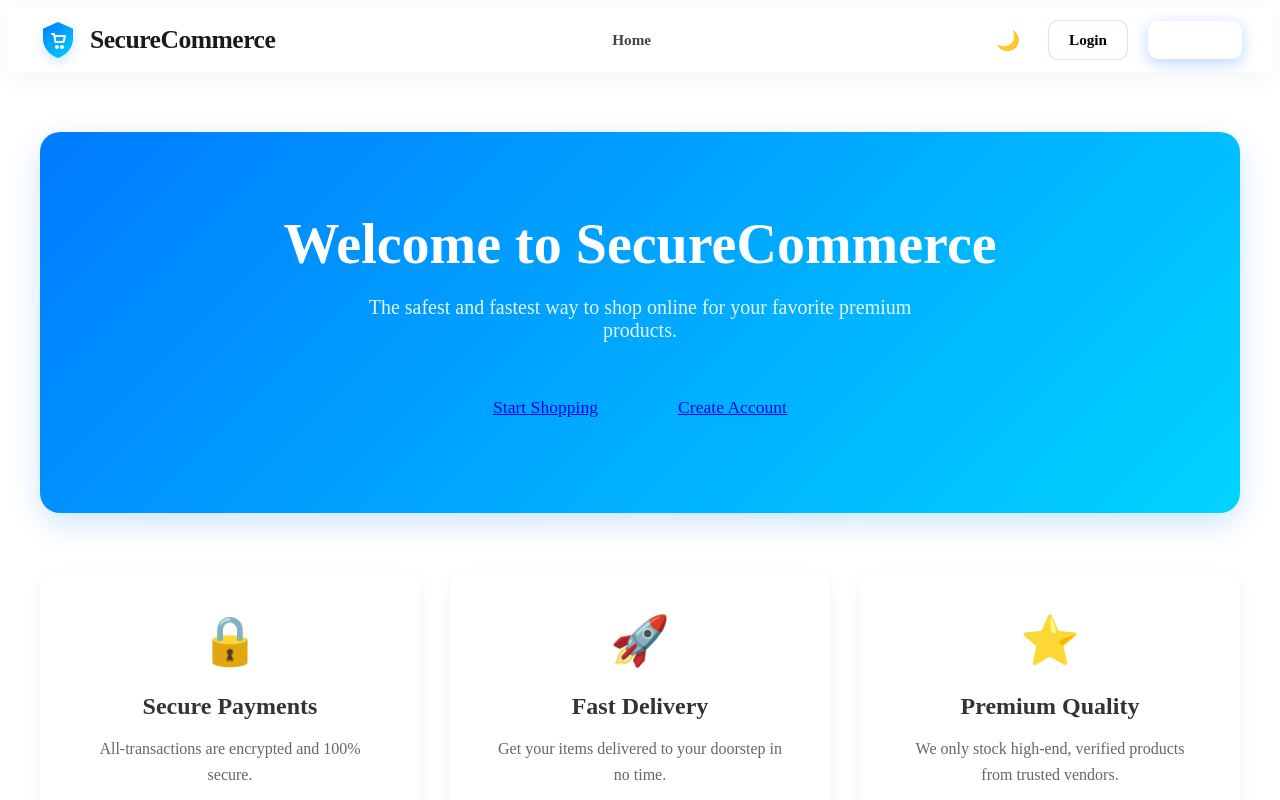
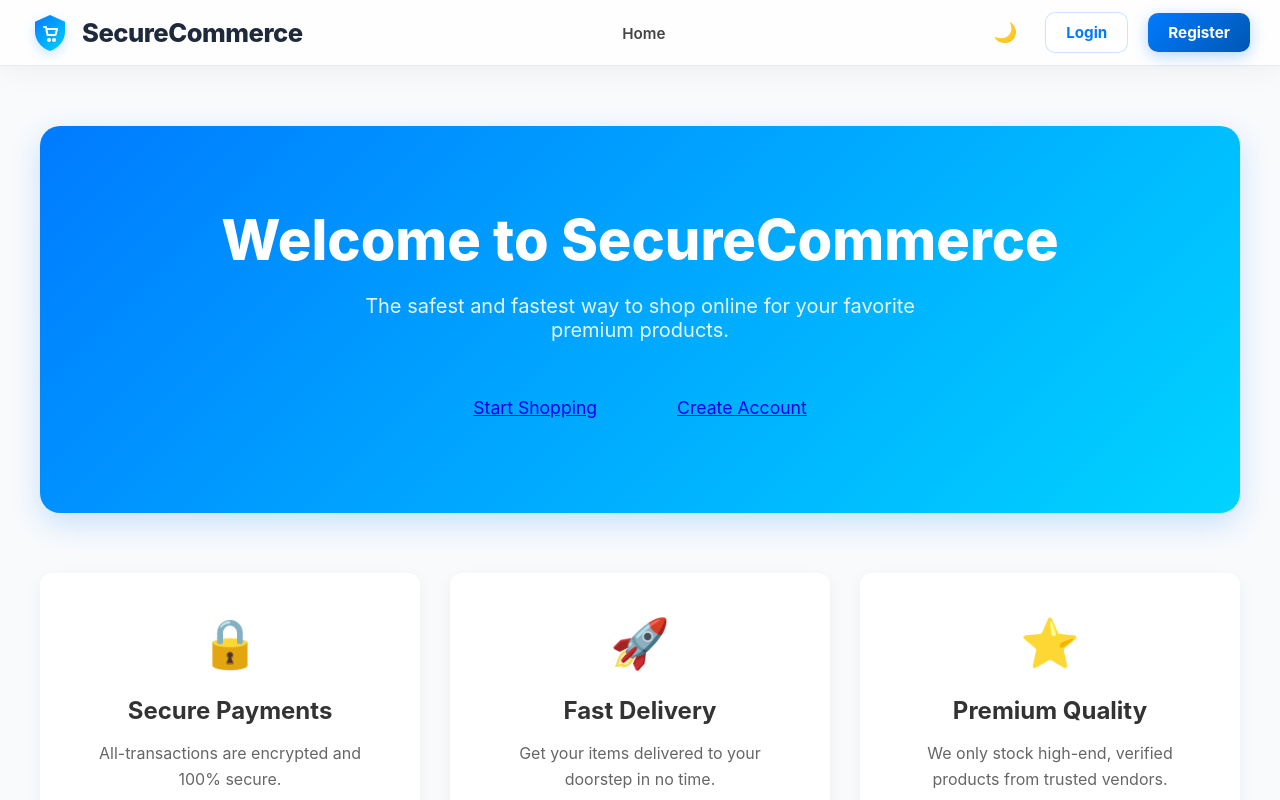
Before and after one commit to iampradipdas/SecureCommerce_ui, an Angular app: page /home in a window 1280 px wide. Shown: the top 800 px of the page. Built offline with nearby package versions, Linux system fonts and the light colour scheme.

Commit message:
refactor CSS variables and improve global styles for better theme support

```diff
--- a/src/app/app.css
+++ b/src/app/app.css
@@ -1,34 +1,4 @@
 /* Global Styles */
-:root {
-  --primary-color: #007bff;
-  --secondary-color: #6c757d;
-  --success-color: #28a745;
-  --danger-color: #dc3545;
-  --bg-color: #f8fafc;
-  --text-color: #1e293b;
-  --header-bg: rgba(255, 255, 255, 0.8);
-  --card-bg: #ffffff;
-  --border-color: rgba(0, 0, 0, 0.08);
-  --input-bg: #fff;
-}
-
-[data-theme='dark'] {
-  --bg-color: #0f172a;
-  --text-color: #f1f5f9;
-  --header-bg: rgba(15, 23, 42, 0.8);
-  --card-bg: #1e293b;
-  --border-color: rgba(255, 255, 255, 0.1);
-  --input-bg: #334155;
-}
-
-body {
-  margin: 0;
-  font-family: 'Inter', -apple-system, BlinkMacSystemFont, "Segoe UI", Roboto, Helvetica, Arial, sans-serif;
-  background-color: var(--bg-color);
-  color: var(--text-color);
-  transition: background-color 0.3s, color 0.3s;
-}
-
 .app-header {
   background-color: var(--header-bg);
   backdrop-filter: blur(10px);
@@ -71,7 +41,7 @@ body {
 }
 
 .logo span {
-  color: #1a1a1a;
+  color: var(--text-color);
   font-weight: 800;
 }
 
@@ -127,7 +97,7 @@ body {
 
 .user-welcome {
   font-weight: 600;
-  color: #333;
+  color: var(--text-color);
   font-size: 0.95rem;
 }
 
--- a/src/styles.css
+++ b/src/styles.css
@@ -1 +1,30 @@
-/* You can add global styles to this file, and also import other style files */
+:root {
+  --primary-color: #007bff;
+  --secondary-color: #6c757d;
+  --success-color: #28a745;
+  --danger-color: #dc3545;
+  --bg-color: #f8fafc;
+  --text-color: #1e293b;
+  --header-bg: rgba(255, 255, 255, 0.8);
+  --card-bg: #ffffff;
+  --border-color: rgba(0, 0, 0, 0.08);
+  --input-bg: #fff;
+}
+
+html[data-theme='dark'] {
+  --bg-color: #0f172a;
+  --text-color: #f8fafc;
+  --header-bg: rgba(15, 23, 42, 0.9);
+  --card-bg: #1e293b;
+  --border-color: rgba(255, 255, 255, 0.1);
+  --input-bg: #334155;
+}
+
+body {
+  margin: 0;
+  font-family: 'Inter', -apple-system, BlinkMacSystemFont, "Segoe UI", Roboto, Helvetica, Arial, sans-serif;
+  background-color: var(--bg-color);
+  color: var(--text-color);
+  transition: background-color 0.3s, color 0.3s;
+  min-height: 100vh;
+}
```
